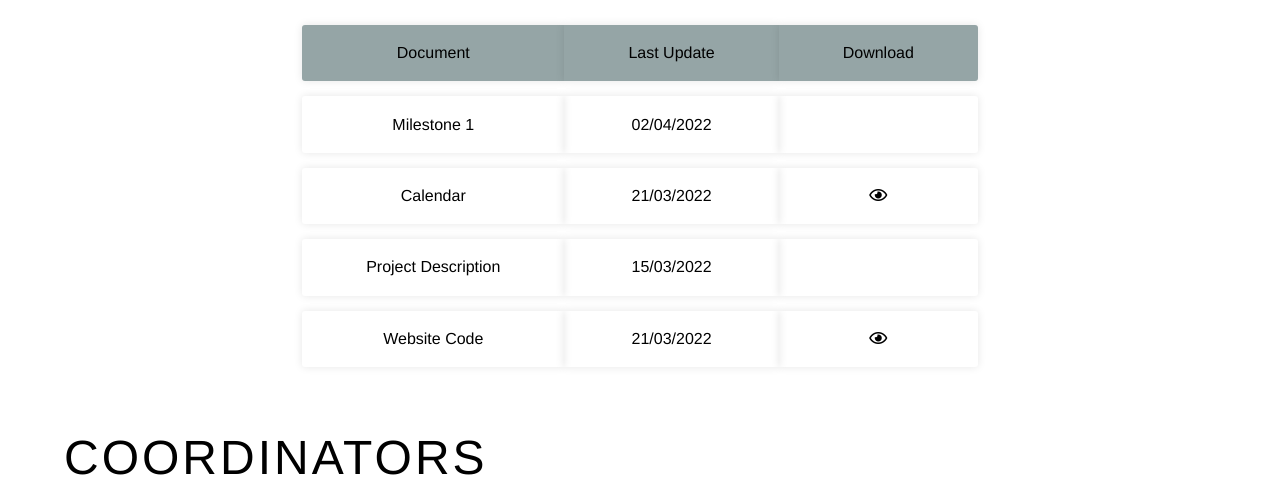
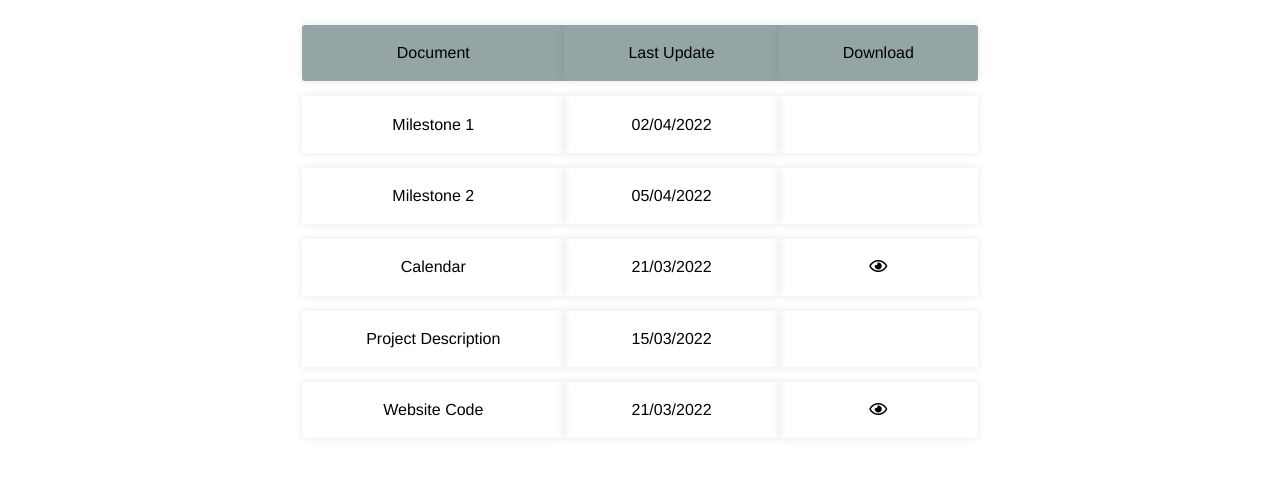
Before and after one commit to pedromonteiro01/pi-website, a plain HTML site: page index.html in a window 1280 px wide. Shown: the part 590-1088 px from the top of the page. Drawn offline with Linux system fonts and the light colour scheme; a web font is replaced by a local one.

Commit message:
upload milestone2

```diff
--- a/index.html
+++ b/index.html
@@ -63,6 +63,11 @@
                         <td>Milestone 1</td>
                         <td>02/04/2022</td>
                         <td><button onclick='openLink("./files/milestone1.pdf")'><i class="far fa-download"></i></button></td>
+                    </tr>
+                    <tr>
+                        <td>Milestone 2</td>
+                        <td>05/04/2022</td>
+                        <td><button onclick='openLink("./files/milestone2.pdf")'><i class="far fa-download"></i></button></td>
                     </tr>
                     <tr>
                         <td>Calendar</td>
```
Also changed, not shown: 1 other file.
